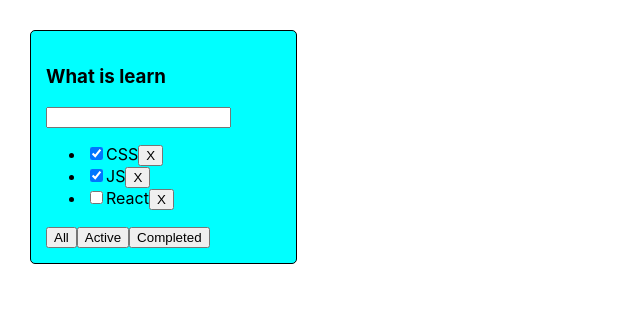
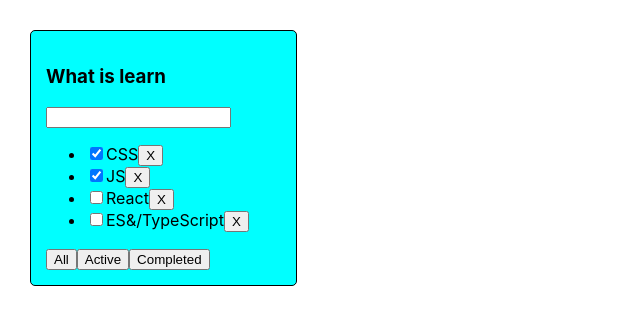
Before and after one commit to Vyacheslav-Spilch/It-incubator-TodoList, a React (Create React App) app: page / in a window 1280 px wide. Shown: the top 324 px of the page, without its empty margins (0-640 px from the left). Built offline with nearby package versions, Linux system fonts and the light colour scheme.

Commit message:
creating a variable to filter tasks

```diff
--- a/src/App.tsx
+++ b/src/App.tsx
@@ -1,37 +1,46 @@
 import React, { useState } from 'react';
 import './App.css';
-import { TodoList } from './Todolist';
+import { TaskType, TodoList } from './Todolist';
+
+type filterValuesType = 'all' | 'active' | 'completed'
 
 
 const App = () => {
-  let tasks1 = [
-    {id: 1, title: "CSS", isDone: true},
-    {id: 2, title: "JS", isDone: true},
-    {id: 3, title: "React", isDone: false},
-]
-const [tasks, setTasks] = useState(tasks1)
-const removeTask = (id: number) => {
-  setTasks(tasks.filter(el => el.id !== id))
-}
-let [filter, setFilter] = useState("All")
-
-let filteredTasks = tasks
-if(filter === "Complited") {
-  filteredTasks = tasks.filter(el => el.isDone === true)
-}
-if(filter === "Active") {
-  filteredTasks = tasks.filter(el => el.isDone === false)
-}
-
+//   let tasks1 = [
+//     {id: 1, title: "CSS", isDone: true},
+//     {id: 2, title: "JS", isDone: true},
+//     {id: 3, title: "React", isDone: false},
+// ]
 //   let tasks2 = [
 //     {id: 1, title: "Terminator", isDone: true},
 //     {id: 2, title: "XXX", isDone: false},
 //     {id: 3, title: "Gentlemen of fortune", isDone: true},
 // ]
 
+const [tasks, setTasks] = useState<Array<TaskType>>([
+  {id: 1, title: "CSS", isDone: true},
+  {id: 2, title: "JS", isDone: true},
+  {id: 3, title: "React", isDone: false},
+  {id: 4, title: "ES&/TypeScript", isDone: false},
+])
+
+const deleteTasks = (id: number) => {
+  setTasks(tasks.filter(el => el.id !== id))
+}
+
+const [filter, setFilter] = useState<filterValuesType>('all')
+
+const filteredTasks = filter === 'active'
+  ? tasks.filter(el => el.isDone === false)
+  : filter === 'completed'
+  ? tasks.filter(el => el.isDone === true)
+  : tasks
+
+
+
   return (
     <div className="App">
-        <TodoList title={"What is learn"} tasks={filteredTasks} removeTask={removeTask}/>
+        <TodoList title={"What is learn"} tasks={filteredTasks} deleteTasks={deleteTasks}/>
     </div>
   );
 }
--- a/src/Button.tsx
+++ b/src/Button.tsx
@@ -1,12 +1,12 @@
 import React from "react";
 
 
-type ButtonPropsType = {
+export type ButtonPropsType = {
     title: string
 }
 
 export const Button = (props: ButtonPropsType) => {
     return (
-        <button >{props.title}</button>
+        <button>{props.title}</button>
     )
 }
--- a/src/Todolist.tsx
+++ b/src/Todolist.tsx
@@ -14,7 +14,7 @@ import { Button } from "./Button";
 //     {id: 3, title: "Gentlemen of fortune", isDone: true},
 // ]
 
-type TaskType = {
+export type TaskType = {
     id: number,
     title: string,
     isDone: boolean
@@ -23,26 +23,26 @@ type TaskType = {
 type TodoPropsType = {
     title: string
     tasks: Array<TaskType>
-    removeTask: Function
+    deleteTasks: (id: number) => void
 }
 
 
 
-export const TodoList = (props: TodoPropsType) => {
+export const TodoList = ({title, tasks, deleteTasks}: TodoPropsType) => {
     return (
         <div>
             <div className="todoList">
-                <h3>{props.title}</h3>
+                <h3>{title}</h3>
                 <div>
                     <input />
                     {/* <Button title="+"/> */}
                 </div>
                 <ul>
-                    {props.tasks.map((el, index) => {
+                    {tasks.map(el => {
                         return (
-                            <li key={index}>
+                            <li key={el.id}>
                             <input type="checkbox" checked={el.isDone}/><span>{el.title}</span>
-                            <button onClick={() => props.removeTask(el.id)}>X</button>
+                            <button onClick={() => deleteTasks(el.id)}>X</button>
                             </li>
                         )
                     })}
```
